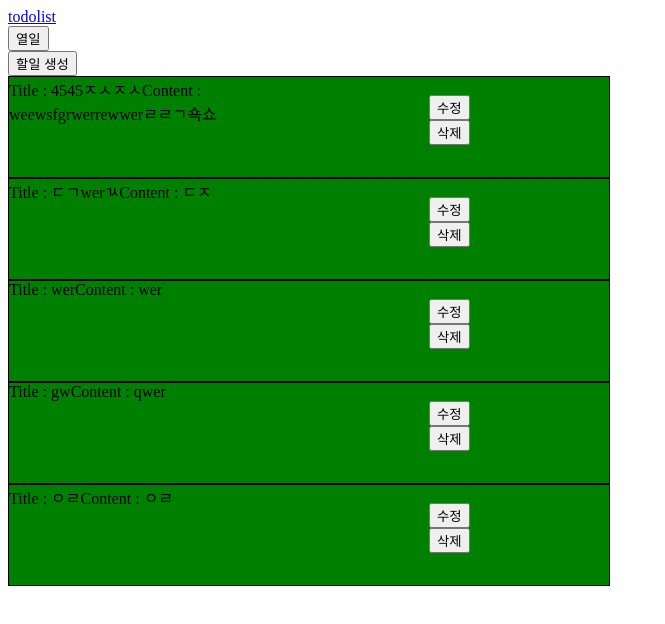
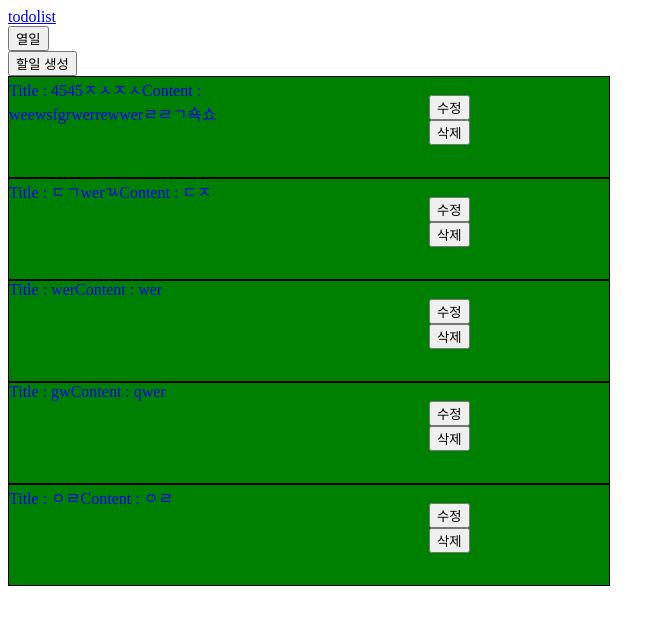
Before and after one commit to xfrnk2/react_practice, a React (Create React App) app: page /todolist in a window 1280 px wide. Shown: the top 624 px of the page, without its empty margins (0-665 px from the left). Built offline with nearby package versions, Linux system fonts and the light colour scheme; data requests are answered from the project's data file.

Commit message:
location을 사용하여 props를 서빙할 수 있도록 구현(match로는 id값만 서빙)

```diff
--- a/src/todo/navigation.jsx
+++ b/src/todo/navigation.jsx
@@ -1,6 +1,6 @@
 import TodoList from './todolist';
 import { BrowserRouter, Route, Link } from 'react-router-dom';
-
+import TodoDetail from './tododetail';
 
 const Navigation = () => {
 
@@ -9,6 +9,7 @@ const Navigation = () => {
             <BrowserRouter>
             <Link to={"/todolist"}>todolist</Link>
             <Route path="/todolist" component={TodoList}></Route>
+            <Route path="/tododetail/:todoId" component={TodoDetail}></Route>
             </BrowserRouter>
         </div>
     )
--- a/src/todo/todo.jsx
+++ b/src/todo/todo.jsx
@@ -62,11 +62,23 @@ const Todo = ({todo, todos, setTodos}) => {
         axios.get('/todos/' + todo.id)
         .then((response) => {
             console.log(response.data)
+
         })
         .catch((error) => {
             console.log(error)})
     }
 
+    const openDetail = (event) =>   {
+        // event.preventDefault(); 있으면 망하는거임.
+        axios.get('/todos/' + todo.id)
+        .then((response) => {
+
+            console.log(response.data)
+
+        })
+        .catch((error) => {
+            console.log(error)})
+    }
 
     return (
 
@@ -85,10 +97,15 @@ const Todo = ({todo, todos, setTodos}) => {
            </form>
         :
         <div>
-        <div className="text-box" onClick={(event) => {renderDetail(event)}}>
+        <Link to={{ pathname : `/tododetail/${todo.id}`,
+                    state : {title : todo.title,
+                             content : todo.content}
+        }}>
+        <div className="text-box">
         Title : {todo.title}
         Content : {todo.content}
         </div>
+        </Link>
         <div className="button-box">
         <br></br>
         <button onClick={() => {changeEditMode()}}>수정</button>
@@ -98,7 +115,6 @@ const Todo = ({todo, todos, setTodos}) => {
         </div>
         }
     </div>
-
     )
 }
 export default Todo
--- /dev/null
+++ b/src/todo/tododetail.jsx
@@ -0,0 +1,15 @@
+import axios from 'axios';
+
+const TodoDetail = ({match, location}) => {
+    console.log('소환했다.')
+
+
+    return (
+        <div>
+            Title : {location.state.title}}
+            <br></br>
+            Content : {location.state.content}}
+        </div>
+    )
+}
+export default TodoDetail
```
Also changed, not shown: src/todo/detailView.jsx (deleted), 1 other file (tests, documents, lock files or other folders).
